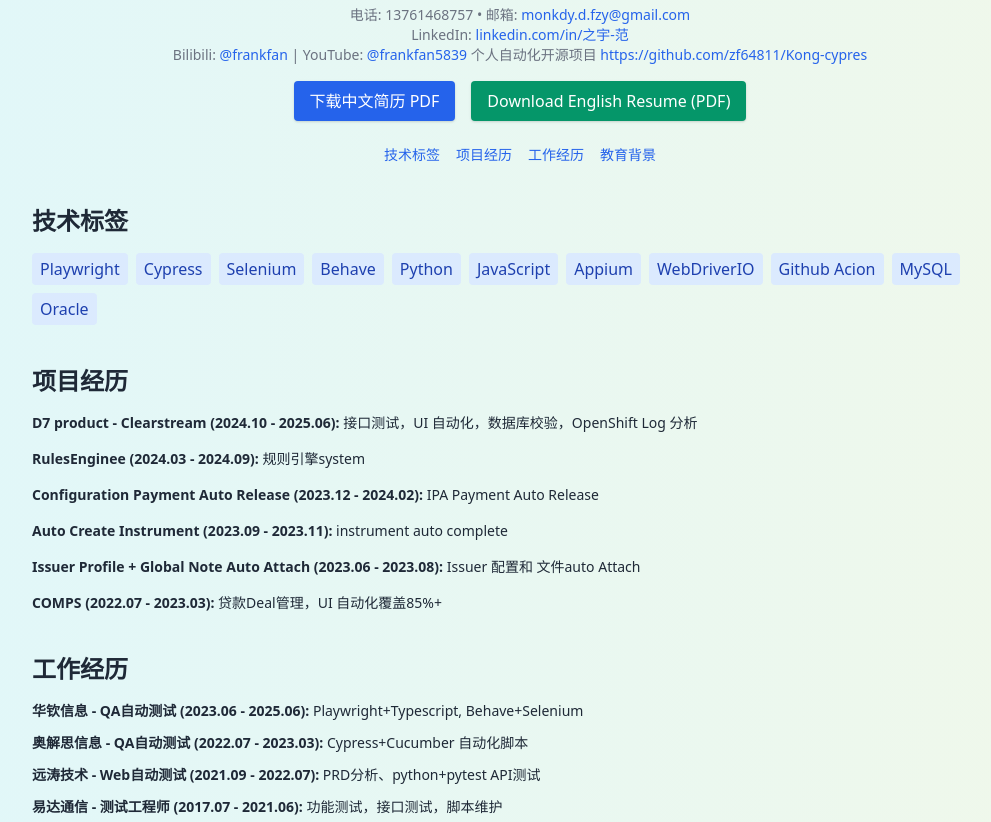
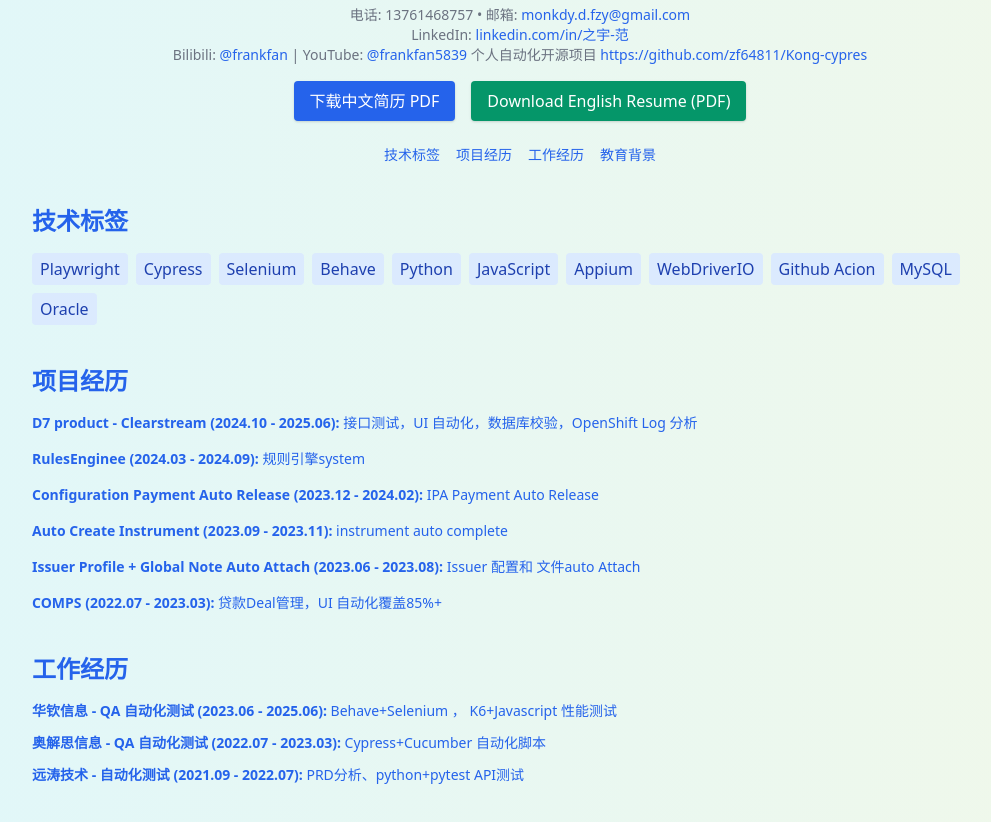
Before and after one commit to zf64811/resume-frank, a plain HTML site: page index.html in a window 1280 px wide. Shown: the part 127-949 px from the top of the page, without its empty margins (120-1111 px from the left). Drawn offline with nearby package versions, Linux system fonts and the light colour scheme.

Commit message:
[UPDATE]

```diff
--- a/index.html
+++ b/index.html
@@ -1,5 +1,6 @@
 <!DOCTYPE html>
 <html lang="zh">
+
 <head>
   <meta charset="UTF-8">
   <meta name="viewport" content="width=device-width, initial-scale=1.0">
@@ -24,23 +25,31 @@
     }
   </script>
 </head>
+
 <body class="text-gray-800 font-sans">
   <div class="max-w-5xl mx-auto py-10 px-6">
     <header class="text-center mb-10">
       <h1 class="text-5xl font-extrabold mb-2">范之宇</h1>
       <p class="text-lg text-gray-600">测试工程师 | Shanghai, China</p>
       <p class="text-sm text-gray-500 mt-2">
-        电话: 13761468757 • 邮箱: <a href="mailto:monkdy.d.fzy@gmail.com" class="text-blue-600">monkdy.d.fzy@gmail.com</a><br>
-        LinkedIn: <a href="https://www.linkedin.com/in/之宇-范-1302b62aa/" class="text-blue-600" target="_blank">linkedin.com/in/之宇-范</a><br>
+        电话: 13761468757 • 邮箱: <a href="mailto:monkdy.d.fzy@gmail.com"
+          class="text-blue-600">monkdy.d.fzy@gmail.com</a><br>
+        LinkedIn: <a href="https://www.linkedin.com/in/之宇-范-1302b62aa/" class="text-blue-600"
+          target="_blank">linkedin.com/in/之宇-范</a><br>
         Bilibili: <a href="https://space.bilibili.com/4064444" class="text-blue-600" target="_blank">@frankfan</a> |
         YouTube: <a href="https://www.youtube.com/@frankfan5839" class="text-blue-600" target="_blank">@frankfan5839</a>
-        个人自动化开源项目 <a href="https://github.com/zf64811/Kong-cypress" class="text-blue-600" target="_blank">https://github.com/zf64811/Kong-cypres</a>
+        个人自动化开源项目 <a href="https://github.com/zf64811/Kong-cypress" class="text-blue-600"
+          target="_blank">https://github.com/zf64811/Kong-cypres</a>
+        <a href="https://github.com/zf64811/behaveAPI" class="text-blue-600" target="_blank">
+
       </p>
       <div class="mt-4 flex flex-col sm:flex-row justify-center gap-4">
-        <button onclick="downloadResume('范之宇简历.pdf', '范之宇简历.pdf')" class="bg-blue-600 text-white px-4 py-2 rounded shadow hover:bg-blue-700">
+        <button onclick="downloadResume('范之宇简历.pdf', '范之宇简历.pdf')"
+          class="bg-blue-600 text-white px-4 py-2 rounded shadow hover:bg-blue-700">
           下载中文简历 PDF
         </button>
-        <button onclick="downloadResume('frankresume.pdf', 'Frank_Fan_Resume.pdf')" class="bg-green-600 text-white px-4 py-2 rounded shadow hover:bg-green-700">
+        <button onclick="downloadResume('frankresume.pdf', 'Frank_Fan_Resume.pdf')"
+          class="bg-green-600 text-white px-4 py-2 rounded shadow hover:bg-green-700">
           Download English Resume (PDF)
         </button>
       </div>
@@ -84,10 +93,9 @@
     <section id="work" class="mb-10">
       <h2 class="text-2xl font-bold mb-4">工作经历</h2>
       <ul class="space-y-3 text-sm">
-        <li><strong>华钦信息 - QA自动测试 (2023.06 - 2025.06):</strong> Playwright+Typescript, Behave+Selenium</li>
-        <li><strong>奥解思信息 - QA自动测试 (2022.07 - 2023.03):</strong> Cypress+Cucumber 自动化脚本</li>
-        <li><strong>远涛技术 - Web自动测试 (2021.09 - 2022.07):</strong> PRD分析、python+pytest API测试</li>
-        <li><strong>易达通信 - 测试工程师 (2017.07 - 2021.06):</strong> 功能测试，接口测试，脚本维护</li>
+        <li><strong>华钦信息 - QA 自动化测试 (2023.06 - 2025.06):</strong> Behave+Selenium ， K6+Javascript 性能测试</li>
+        <li><strong>奥解思信息 - QA 自动化测试 (2022.07 - 2023.03):</strong> Cypress+Cucumber 自动化脚本</li>
+        <li><strong>远涛技术 - 自动化测试 (2021.09 - 2022.07):</strong> PRD分析、python+pytest API测试</li>
       </ul>
     </section>
 
@@ -95,7 +103,8 @@
       <h2 class="text-2xl font-bold mb-4">教育背景</h2>
       <ul class="text-sm space-y-2">
         <li><strong>上海电力大学</strong> - 本科 (2013.09 - 2017.06)</li>
-        <li><strong>University of Leeds</strong> - Coursea 认证 软件测试工程师，<a href="Leeds-Certificate.pdf" download class="text-blue-600 hover:underline">点击下载结业证书</a></li>
+        <li><strong>University of Leeds</strong> - Coursea 认证 软件测试工程师，<a href="Leeds-Certificate.pdf" download
+            class="text-blue-600 hover:underline">点击下载结业证书</a></li>
       </ul>
     </section>
   </div>
```
Also changed, not shown: 1 other file.
